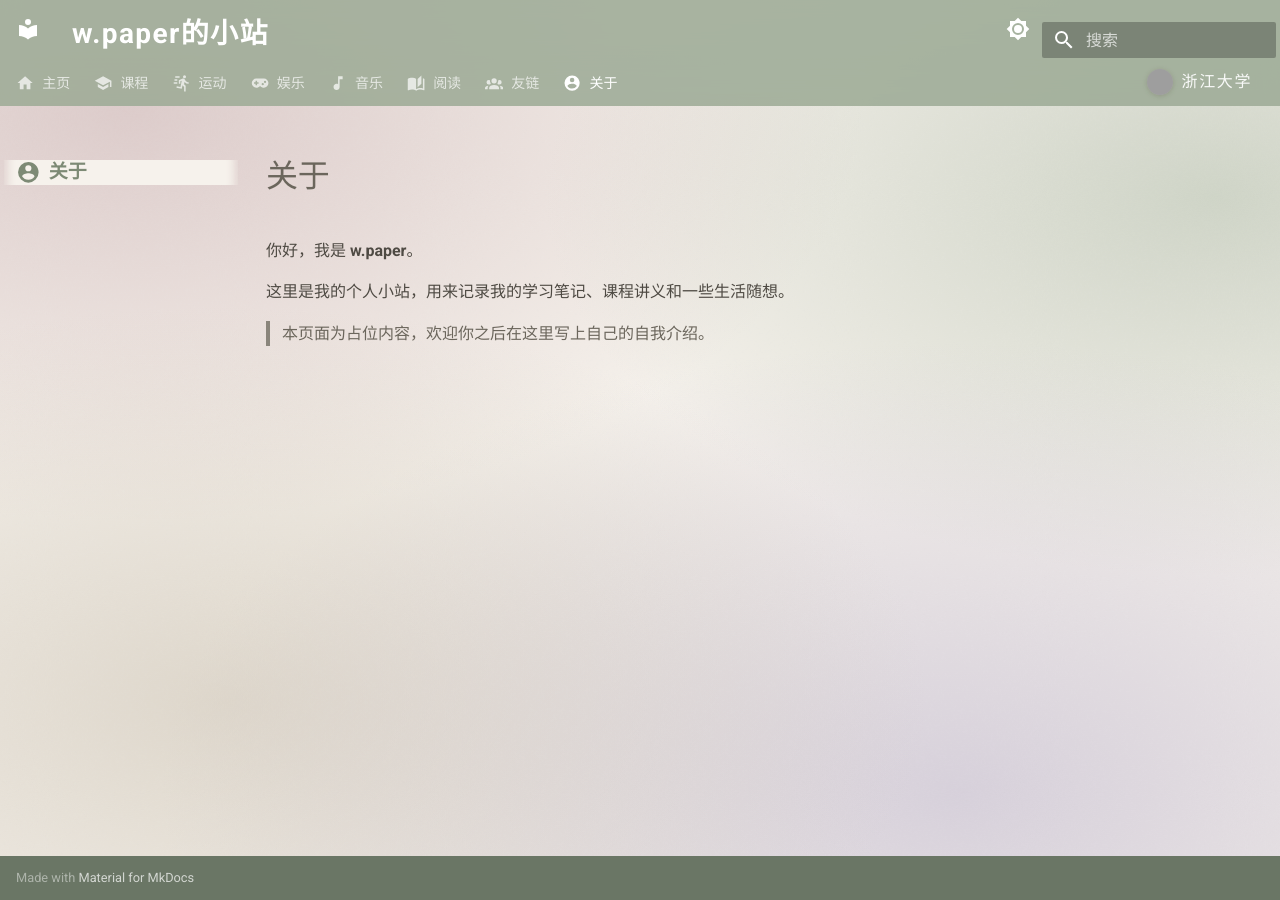
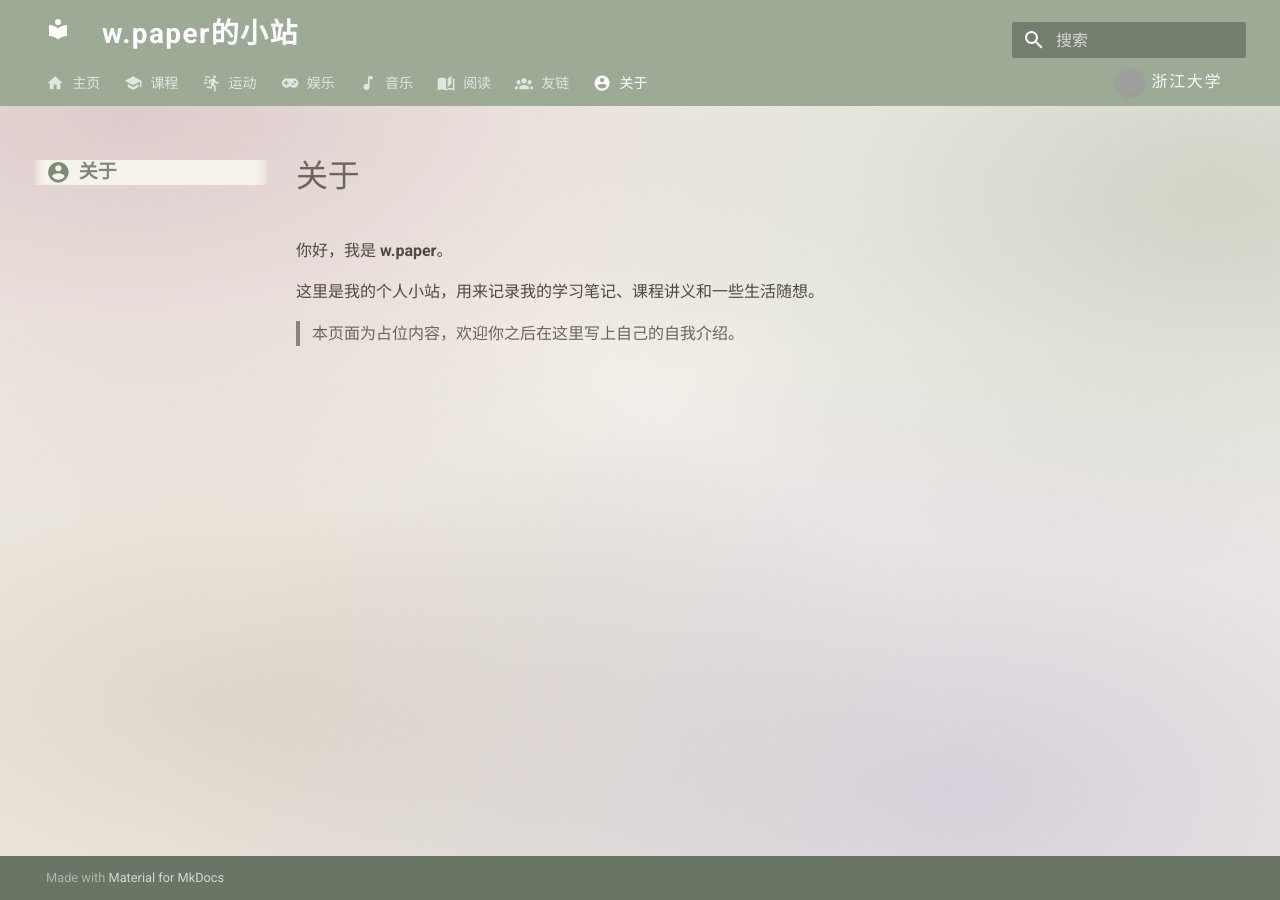
Before and after one commit to U-N-Owen-Ron/U-N-Owen-Ron.github.io, an MkDocs documentation site: the page built from docs/about/index.md, in a window 1280 px wide. Built offline with MkDocs 1.6.1 and Material for MkDocs 9.7.7, drawn with Linux system fonts in a browser that asks for light colours; grey boxes are pictures that could not be loaded.

Commit message:
Remove dark mode, restore light theme

```diff
--- a/docs/assets/css/morandi.css
+++ b/docs/assets/css/morandi.css
@@ -18,17 +18,9 @@
   --md-footer-bg-color--dark: #6a7665;
 }
 
-[data-md-color-scheme="slate"] {
-  --md-default-bg-color: #000000;
-  --md-default-fg-color: #cfc9bd;
-  --md-default-fg-color--light: #b3ac9e;
-  --md-default-fg-color--lighter: #8f887c;
-  --md-typeset-a-color: #a9bd9e;
-  --md-code-bg-color: #1c1c1c;
-  --md-code-fg-color: #cfc9bd;
-  --md-footer-bg-color: #121212;
-  --md-footer-bg-color--dark: #0b0b0b;
-  --md-typeset-table-color: #2a2a2a;
+.md-header,
+.md-tabs {
+  background-color: #9dab96;
 }
 
 body {
@@ -38,38 +30,6 @@ body {
   background-position: center;
   background-repeat: no-repeat;
   background-attachment: fixed;
-}
-
-[data-md-color-scheme="slate"] body {
-  background-image: url("../images/background-dark.svg");
-}
-
-.md-header,
-.md-tabs {
-  background-color: rgba(157, 171, 150, .86);
-  backdrop-filter: blur(10px);
-}
-
-[data-md-color-scheme="slate"] .md-header,
-[data-md-color-scheme="slate"] .md-tabs {
-  background-color: rgba(0, 0, 0, .75);
-}
-
-.md-main {
-  background-color: transparent;
-}
-
-.md-content__inner,
-.md-content__inner > * {
-  background-color: transparent;
-}
-
-.md-grid {
-  max-width: 84rem;
-}
-
-.md-content {
-  background-color: transparent;
 }
 .md-header__title {
   color: #fff;
--- a/mkdocs.yml
+++ b/mkdocs.yml
@@ -8,18 +8,7 @@ theme:
     - navigation.tabs
     - toc.integrate
   palette:
-    - scheme: default
-      primary: custom
-      accent: custom
-      toggle:
-        icon: material/brightness-7
-        name: 切换到暗色模式
-    - scheme: slate
-      primary: custom
-      accent: custom
-      toggle:
-        icon: material/brightness-4
-        name: 切换到亮色模式
+    scheme: default
 
 extra_css:
   - assets/css/morandi.css
```
Also changed, not shown: docs/index.md (+2 -50 lines), docs/assets/images/background-dark.svg (deleted).
